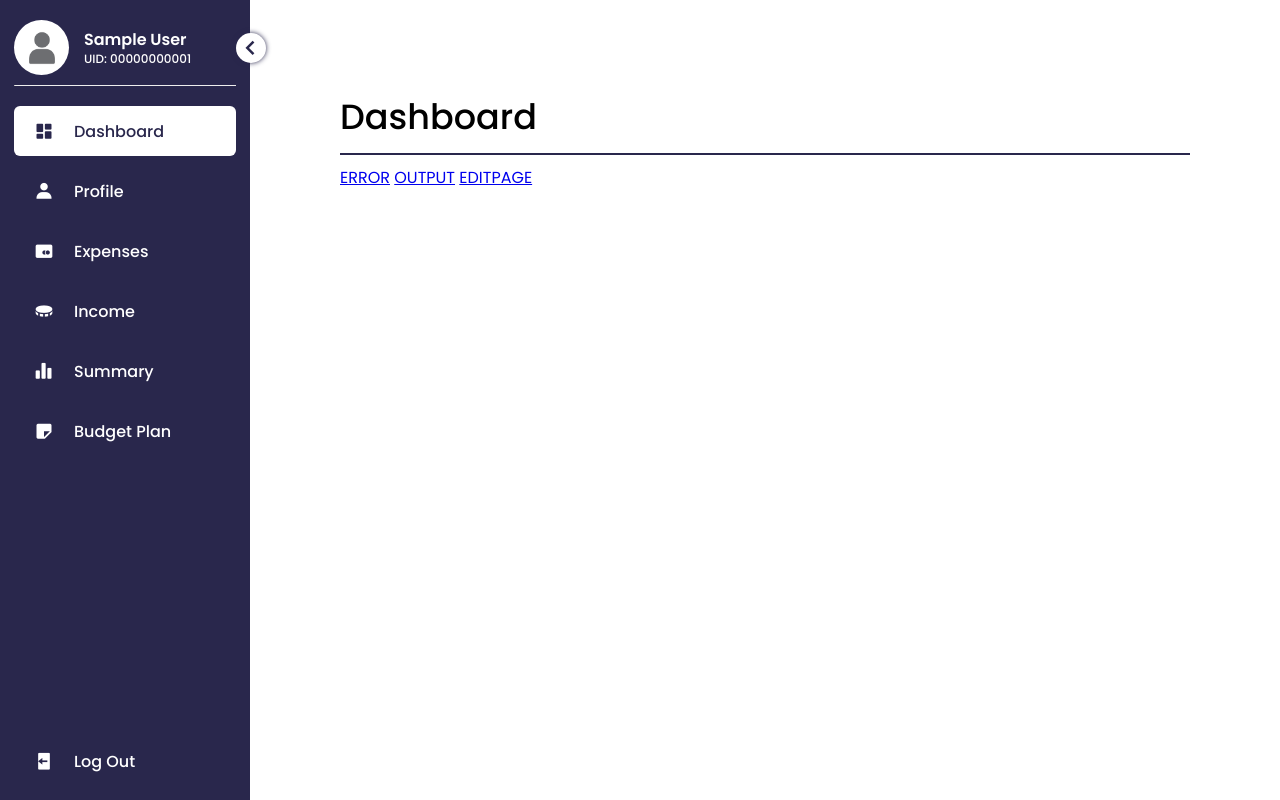
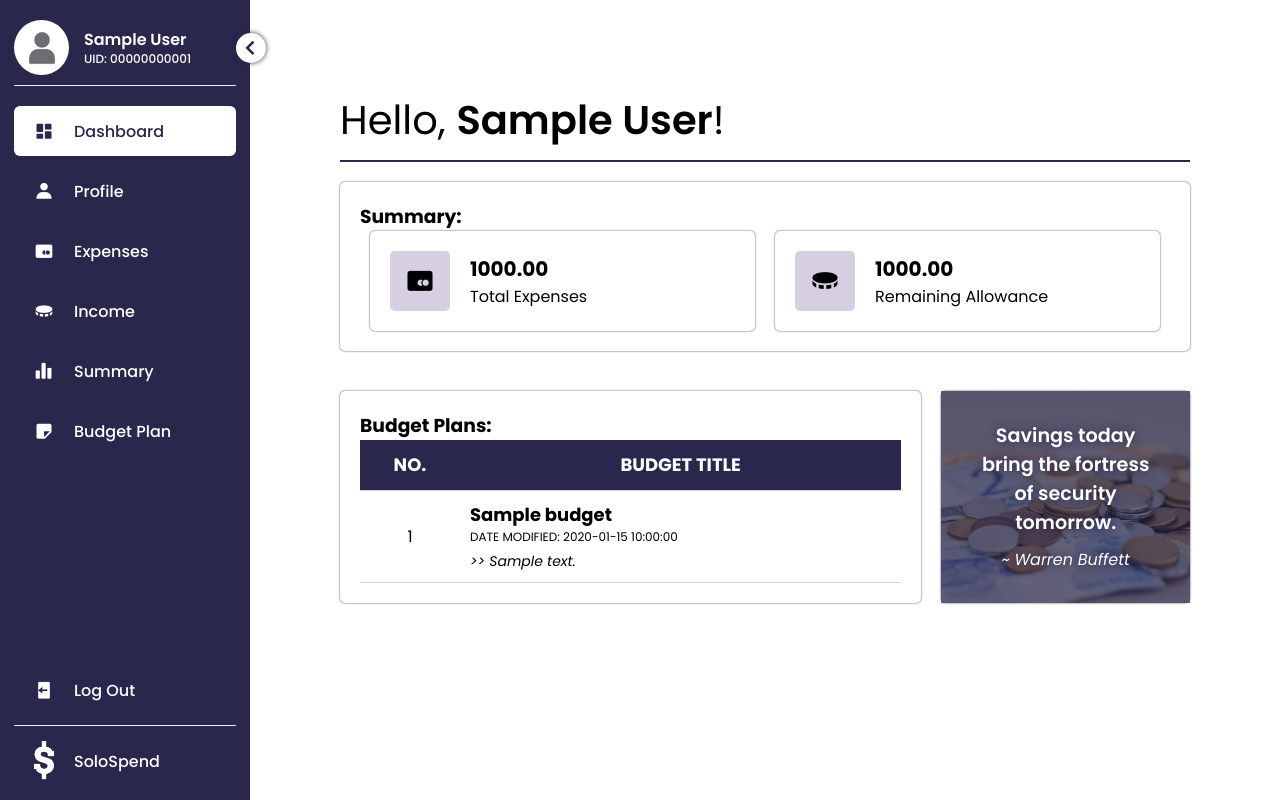
Before and after one commit to Rolfdood/App_Dev_Final, a PHP site: page /php/dashboard.php in a window 1280 px wide. Run offline with PHP 8.4, Linux system fonts and the light colour scheme; the visitor is signed in with stand-in values (Sample User, id 1); tables that the repository leaves empty or names only in its code hold one stand-in row (values such as "Sample post").

Commit message:
Dashboard & Budget 2

```diff
--- a/backend/budget_backend.php
+++ b/backend/budget_backend.php
@@ -17,7 +17,7 @@
                     <div class="tbl_rtitle">
                         <span class="bud_title"><?php echo $row['bud_title']; ?></span>
                         <span class="bud_date_modified">DATE MODIFIED: <?php echo $row['date_modified']; ?></span>
-                        <span class="bud_desc"><?php echo '>> ' . $row['bud_desc']; ?></span>
+                        <span class="bud_desc"><?php if(!empty($row['bud_desc'])) echo '>> ' . $row['bud_desc']; ?></span>
                     </div>
                 </td>
                 <td class="bud_btns">
--- /dev/null
+++ b/backend/dashboard_backend.php
@@ -0,0 +1,58 @@
+<?php
+    include 'db_functions.php';
+
+    $quotes = randQuotations();
+
+    function getBudget($user_id) {
+        // ADD USER_ID IN DATABASE INSERT
+        include 'db_conn.php';
+
+        $sql = "SELECT * FROM budget WHERE user_id = $user_id";
+
+        $result = mysqli_query($db_connect, $sql);
+
+        $cnt = 1;
+        while ($row = mysqli_fetch_array($result)) {
+            echo '<tr>';
+            echo "<td class='tbl_rnum'>$cnt</td>"; ?>
+                <td>
+                    <div class="tbl_rtitle">
+                        <span class="bud_title"><?php echo $row['bud_title']; ?></span>
+                        <span class="bud_date_modified">DATE MODIFIED: <?php echo $row['date_modified']; ?></span>
+                        <span class="bud_desc"><?php if(!empty($row['bud_desc'])) echo '>> ' . $row['bud_desc']; ?></span>
+                    </div>
+                </td>
+            </tr>
+        <?php
+            if ($cnt == 5) break;
+            $cnt++;
+        }
+
+        mysqli_close( $db_connect );
+    }
+
+    function randQuotations() {
+        $quotes = array(
+            'Savings today bring the fortress of security tomorrow.',
+            'A penny saved is a penny earned, but a penny invested is a future secured.',
+            'The art of saving is the art of wise living.',
+            'Save wisely, and live happily.',
+            'The future belongs to those who prepare for it today. Saving is the best preparation.'
+        );
+
+        $author = array(
+            'Warren Buffett',
+            'Benjamin Franklin',
+            'Oprah Winfrey',
+            'Suze Orman',
+            'Malcolm X'
+        );
+
+        $random = rand(0, 4);
+
+        $returned[0] = $quotes[$random];
+        $returned[1] = $author[$random];
+
+        return $returned;
+    }
+?>
--- a/miscs/budget_output.php
+++ b/miscs/budget_output.php
@@ -40,9 +40,9 @@
                     </div>
 
                     <div class="output_btn">
-                        <button class="btn_add btns" id="btn_new" name="btn_add">ADD ITEM</button>
-                        <button class="btn_edit btns" id="btn_edit_main" name="btn_edit_main">EDIT</button>
-                        <button class="btn_delete btns" id="btn_delete" name="btn_delete">DELETE</button>
+                        <button class="btn_add btns" id="btn_new" name="btn_add"><i class='bx bx-plus'></i>ADD ITEM</button>
+                        <button class="btn_edit btns" id="btn_edit_main" name="btn_edit_main"><i class='bx bxs-edit'></i>EDIT</button>
+                        <button class="btn_delete btns" id="btn_delete" name="btn_delete"><i class='bx bx-trash' ></i>DELETE</button>
                     </div>
                 </div>
                 <hr>
--- a/miscs/sidebar.php
+++ b/miscs/sidebar.php
@@ -69,11 +69,16 @@
             </ul>
         </div>
         <div class="bottom-content">
-            <li class="nav-link">
+            <li class="nav-link logout">
                 <a href="../php/logout.php" id="">
                     <i class='bx bxs-log-out icon' ></i>
                     <span class="text nav-text">Log Out</span>
                 </a>
+            </li>
+            <hr>
+            <li class="nav-link">
+                <img src="../src/logo_light.png" class="icon logo" alt="">
+                <span class="text nav-text">SoloSpend</span>
             </li>
 
             <?php
--- a/php/dashboard.php
+++ b/php/dashboard.php
@@ -16,6 +16,8 @@
 
         $_SESSION['user_uname'] = $row['user_uname'];
     }
+
+    include '../backend/dashboard_backend.php';
 ?>
 
 
@@ -27,6 +29,8 @@
         <link href='https://unpkg.com/boxicons@2.1.4/css/boxicons.min.css' rel='stylesheet'>
         <link rel="stylesheet" href="../styles/general.css">
         <link rel="stylesheet" href="../styles/user.css">
+        <link rel="stylesheet" href="../styles/dashboard.css">
+        <link rel="stylesheet" href="../styles/budget.css">
         <title>Dashboard</title>
     </head>
 
@@ -39,11 +43,73 @@
 
         <!-- CONTAINER -->
         <section class="container">
-            <h1>Dashboard</h1>
-            <hr>
-            <a href="../backend/invalid_access.php">ERROR</a>
+            <div class="page_header">
+                <div class="dashboard_greetings">
+                    <span class="greetings">Hello, <span class="uname"><?php echo $_SESSION['user_uname']; ?></span>!</span>
+                </div>
+                <hr>
+            </div>
+
+            <div class="contents">
+                <div class="dashboard_cont ssummary">
+                    <h3>Summary:</h3>
+                    <div class="summary_cont">
+                        <ul class="summaries">
+                            <li>
+                                <i class='bx bxs-credit-card-alt icon' ></i>
+                                <span class="summary_deets">
+                                    <b>1000.00</b>
+                                    Total Expenses
+                                </span>
+                            </li>
+
+                            <li>
+                                <i class='bx bxs-coin icon' ></i>
+                                <span class="summary_deets">
+                                    <b>1000.00</b>
+                                    Remaining Allowance
+                                </span>
+                            </li>
+                        </ul>
+                    </div>
+                </div>
+                <div class="dashboard_others">
+                    <div class=" dashboard_cont dashboard_budget">
+                        <h3>Budget Plans:</h3>
+                        <?php
+                            if (!checkData("SELECT * FROM budget WHERE user_id = $UID")) {
+                                ?> <div class="output_data">
+                                    <?php echo 'No data.'; ?>
+                                </div>
+                            <?php } else { ?>
+                            <table>
+                                <tr class="tbl_headers">
+                                    <th>NO.</th>
+                                    <th>BUDGET TITLE</th>
+                                </tr>
+
+                                <?php
+                                    getBudget($UID);
+                                ?>
+                            </table>
+                        <?php } ?>
+                    </div>
+
+                    <div class="dashboard_cont quotations">
+                        <div class="quote_background">
+                            <span id="quote"><?php echo $quotes[0]?></span>
+                            <span id="author">~ <?php echo $quotes[1]?></span>
+                        </div>
+                    </div>
+                </div>
+
+
+            </div>
+
+
+            <!--<a href="../backend/invalid_access.php">ERROR</a>
             <a href="budget_output.php">OUTPUT</a>
-            <a href="../miscs/edit_data.php">EDITPAGE</a>
+            <a href="../miscs/edit_data.php">EDITPAGE</a> -->
         </section>
     </body>
 </html>
--- /dev/null
+++ b/styles/dashboard.css
@@ -0,0 +1,118 @@
+.dashboard_cont {
+    margin: 20px 0;
+    padding: 20px;
+
+    box-shadow: 0 0 2px var(--primary-color);
+    border-radius: 5px;
+}
+
+.dashboard_others {
+    display: flex;
+    flex-direction: row;
+}
+
+.greetings {
+    font-size: 40px;
+}
+
+.uname {
+    font-weight: 600 !important;
+}
+
+ul {
+    list-style: none;
+}
+
+.summaries {
+    display: flex;
+    flex-direction: row;
+}
+
+.summaries li {
+    width: 100%;
+    box-shadow: 0 0 2px var(--primary-color);
+    padding: 20px;
+
+    display: flex;
+    flex-direction: row;
+    justify-content: left;
+    align-items: center;
+
+    border-radius: 5px;
+    margin: 0 10px;
+
+    transition: var(--transition-2);
+}
+
+.summaries li i {
+    background: var(--primary-color-light);
+    font-size: 30px;
+    padding: 15px;
+    border-radius: 5px;
+    margin-right: 20px;
+}
+
+.summaries li:hover {
+    background: var(--primary-color);
+    color: var(--container-color);
+}
+
+.summaries li:hover i  {
+    background: var(--container-color);
+    color: var(--primary-color);
+}
+
+.summary_deets {
+    display: flex;
+    flex-direction: column;
+}
+
+.summary_deets b {
+    font-size: 20px;
+}
+
+.dashboard_budget {
+    width: 70%;
+}
+
+.quotations {
+    width: 30%;
+    height: inherit;
+    margin-left: 20px;
+
+    padding: 0 !important;
+
+    background-image: url('../src/stocks/bg1.jpg');
+    background-position: center;
+    background-repeat: no-repeat;
+    background-size: cover;
+}
+
+.quote_background {
+    width: 100%;
+    height: 100%;
+    padding: 30px;
+
+    color: var(--container-color);
+    text-shadow: 0 0 10px var(--primary-color);
+
+    background: var(--primary-color-trans);
+
+    display: flex;
+    flex-direction: column;
+    align-items: center;
+    justify-content: center;
+    text-align: center;
+
+    overflow: hidden;
+}
+
+#quote {
+    font-weight: 600;
+    font-size: larger;
+}
+
+#author {
+    margin-top: 10px;
+    font-style: italic;
+}
--- a/styles/general.css
+++ b/styles/general.css
@@ -4,6 +4,7 @@
 
     --body-color: #ffffff;
     --primary-color: #29274C;
+    --primary-color-trans: #29274cb4;
     --primary-color-light: #D5CFE1;
     --toggle-color: #FFF;
     --text-color: #070002;
--- a/styles/rm_bud.css
+++ b/styles/rm_bud.css
@@ -23,7 +23,7 @@
 
 .btns i {
     font-size: 25px;
-    font-weight: 900;
+    font-weight: 500;
     margin-right: 5px;
 }
 
@@ -50,7 +50,7 @@
 }
 
 .output_btn button {
-    width: 100px;
+    width: 130px;
     height: 50px;
     margin: auto 5px;
 }
--- a/styles/user.css
+++ b/styles/user.css
@@ -176,6 +176,10 @@ header .image-text .header-text {
     justify-content: space-between;
 }
 
+.sidebar .logo {
+    width: 15px;
+}
+
 hr {
     border-top: 2px gray;
     margin-top: 10px;
```
Also changed, not shown: php/profile.php (+13 -11 lines), styles/profile.css (+36 -4 lines), src/_.png (deleted), src/logo_black.png (added), src/logo_colored.png (added), src/logo_light.png (added), src/stocks/bg1.jpg (added), src/stocks/bg3.jpg (added), 3 other files.
